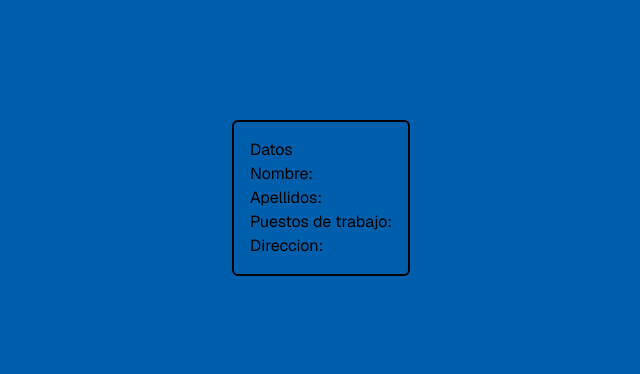
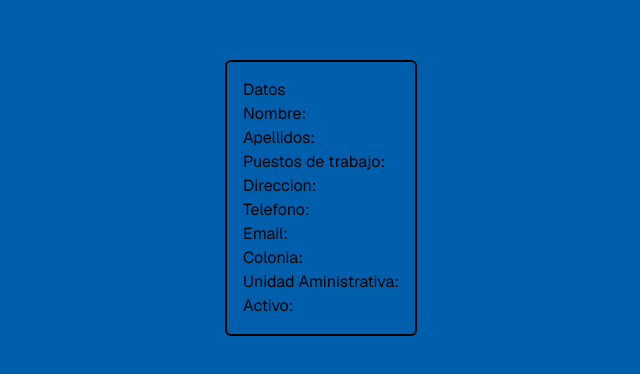
Before and after one commit to necrogeno/VICARD_Front, a Next.js app: page / in a window 1280 px wide. Shown: the part 202-576 px from the top of the page, without its empty margins (319-959 px from the left). Built offline with nearby package versions, Linux system fonts and the light colour scheme.

Commit message:
cambios leves

```diff
--- a/app/page.tsx
+++ b/app/page.tsx
@@ -9,6 +9,11 @@ export default function Home() {
         <h2>Apellidos:</h2>
         <h2>Puestos de trabajo:</h2>
         <h2>Direccion:</h2>
+        <h2>Telefono:</h2>
+        <h2>Email:</h2>
+        <h2>Colonia:</h2>
+        <h2>Unidad Aministrativa:</h2>
+        <h2>Activo:</h2>
       </div>
     </div>
   );
```
